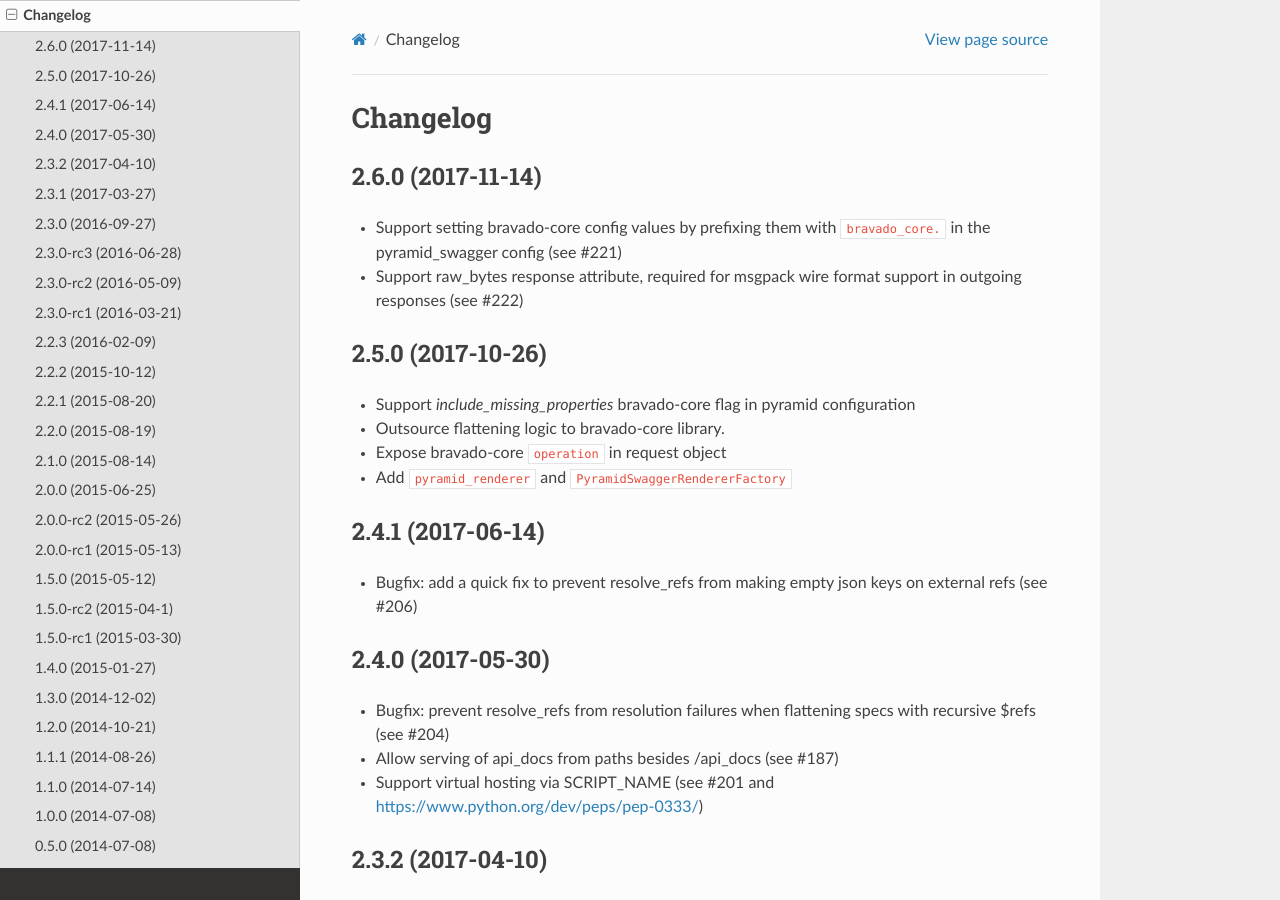
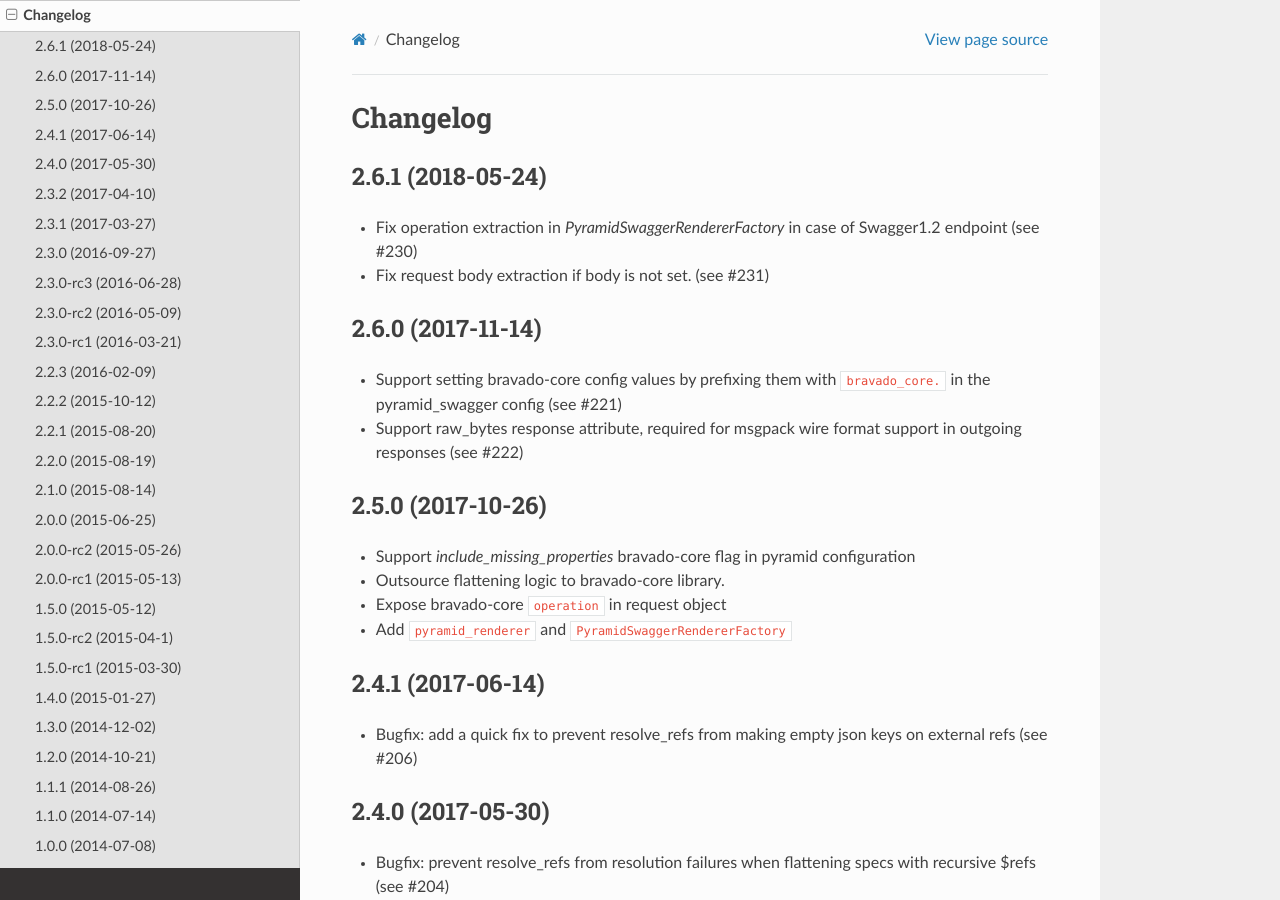
Before and after one commit to Yelp/pyramid_swagger, a Sphinx documentation site: the page built from docs/changelog.rst, in a window 1280 px wide and 900 px high. Built offline with Sphinx 7.4.7 and the Read the Docs theme 2.0.0, drawn with Linux system fonts in a browser that asks for light colours.

Commit message:
Release version 2.6.1

```diff
--- a/docs/changelog.rst
+++ b/docs/changelog.rst
@@ -1,5 +1,10 @@
 Changelog
 =========
+
+2.6.1 (2018-05-24)
+++++++++++++++++++++++++++
+* Fix operation extraction in `PyramidSwaggerRendererFactory` in case of Swagger1.2 endpoint (see #230)
+* Fix request body extraction if body is not set. (see #231)
 
 2.6.0 (2017-11-14)
 ++++++++++++++++++++++++++
--- a/pyramid_swagger/__about__.py
+++ b/pyramid_swagger/__about__.py
@@ -13,7 +13,7 @@
 __summary__ = "Swagger tools for use in pyramid webapps"
 __uri__ = "https://github.com/striglia/pyramid_swagger"
 
-__version__ = "2.6.0"
+__version__ = "2.6.1"
 
 __author__ = "Scott Triglia"
 __email__ = "scott.triglia@gmail.com"
```
